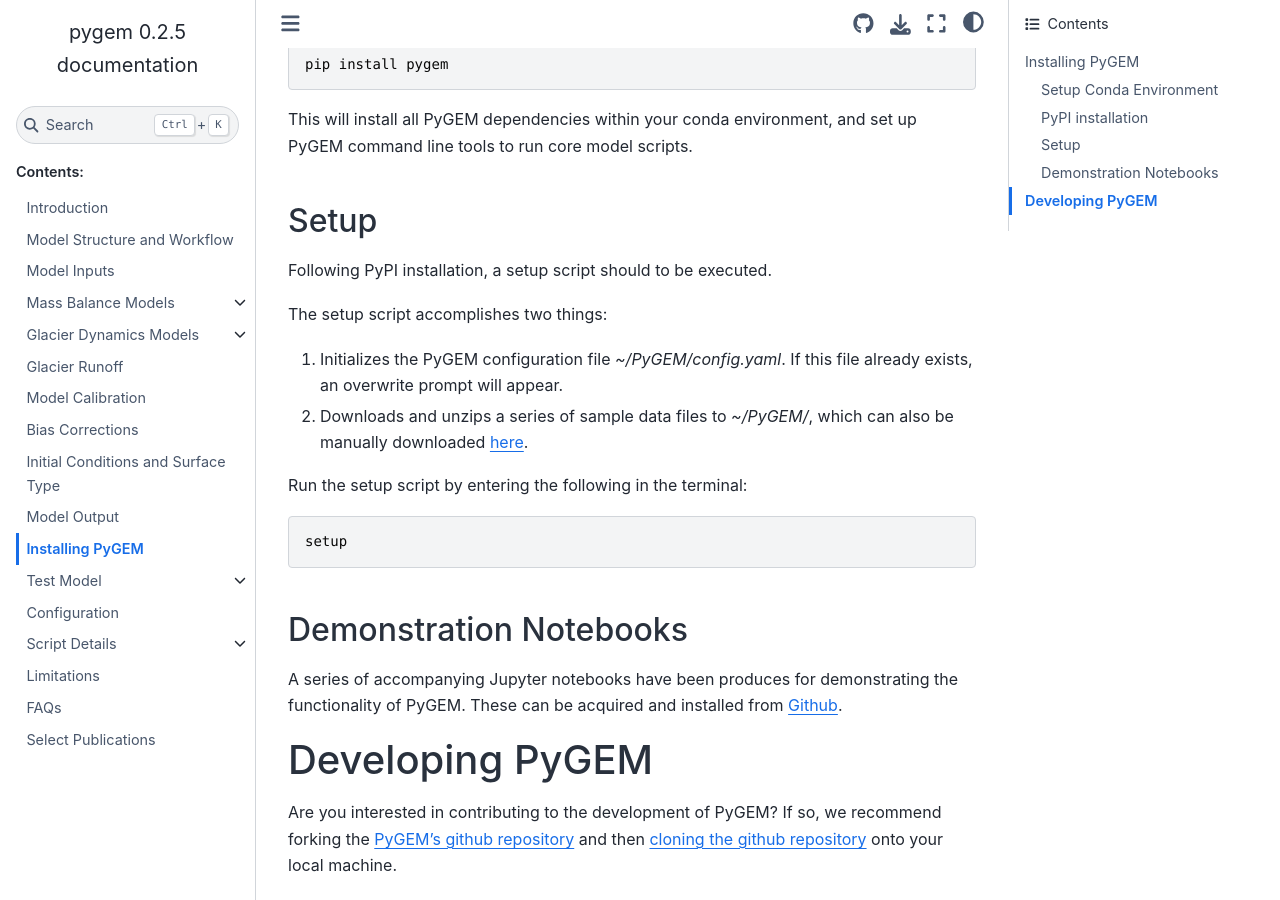
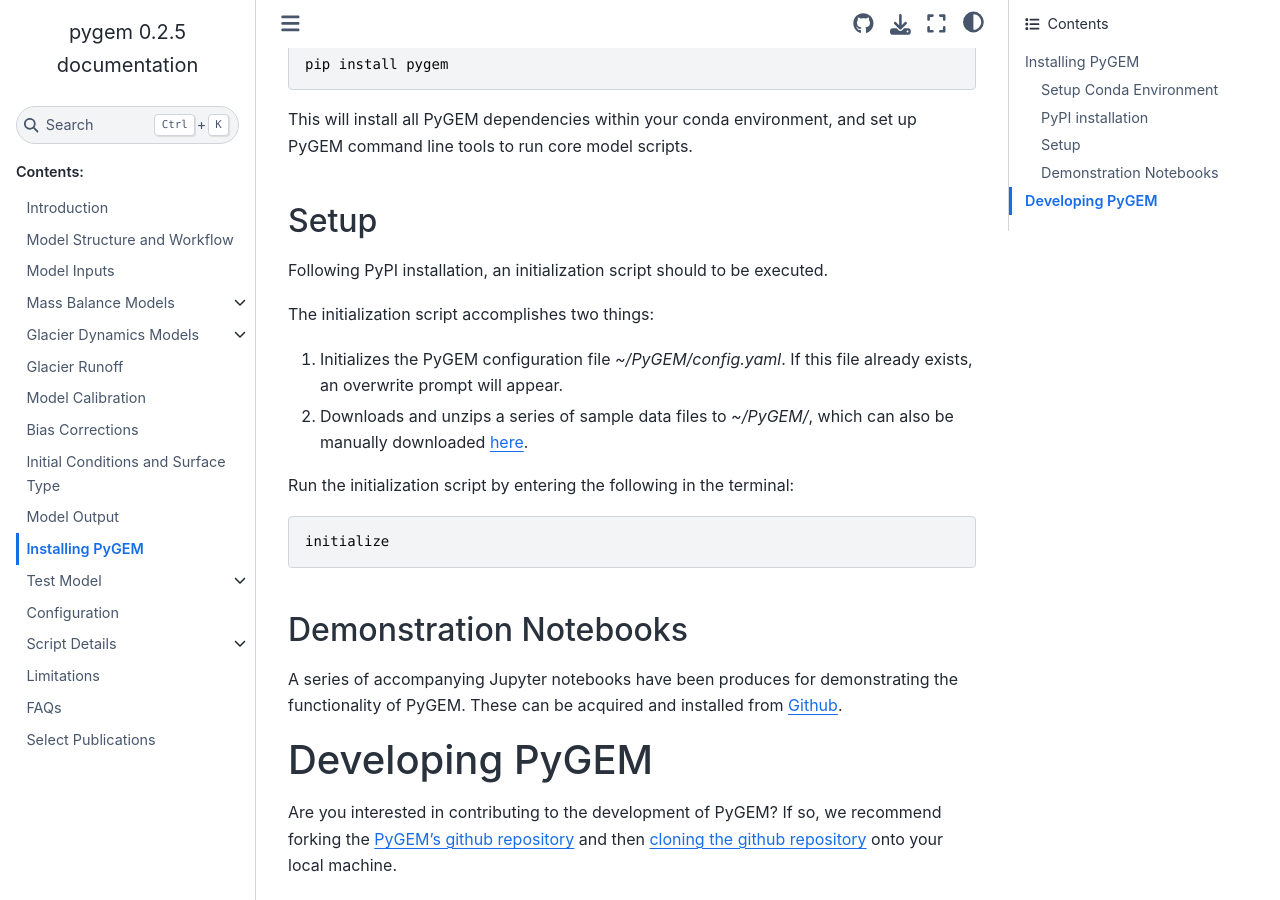
Before and after one commit to drounce/PyGEM, a Sphinx documentation site: the page built from docs/install_pygem.md, in a window 1280 px wide and 900 px high, scrolled down 827 px. Built offline with Sphinx 7.4.7 and the Sphinx Book theme 1.1.4, drawn with Linux system fonts in a browser that asks for light colours.

Commit message:
install documentation update

````diff
--- a/docs/install_pygem.md
+++ b/docs/install_pygem.md
@@ -24,15 +24,15 @@
 This will install all PyGEM dependencies within your conda environment, and set up PyGEM command line tools to run core model scripts.
 
 ### Setup
-Following PyPI installation, a setup script should to be executed.
+Following PyPI installation, an initialization script should to be executed.
 
-The setup script accomplishes two things:
+The initialization script accomplishes two things:
 1. Initializes the PyGEM configuration file *~/PyGEM/config.yaml*. If this file already exists, an overwrite prompt will appear.
 2. Downloads and unzips a series of sample data files to *~/PyGEM/*, which can also be manually downloaded [here](https://drive.google.com/file/d/1Wu4ZqpOKxnc4EYhcRHQbwGq95FoOxMfZ/view?usp=drive_link).
 
-Run the setup script by entering the following in the terminal:
+Run the initialization script by entering the following in the terminal:
 ```
-setup
+initialize
 ```
 
 ### Demonstration Notebooks
````
